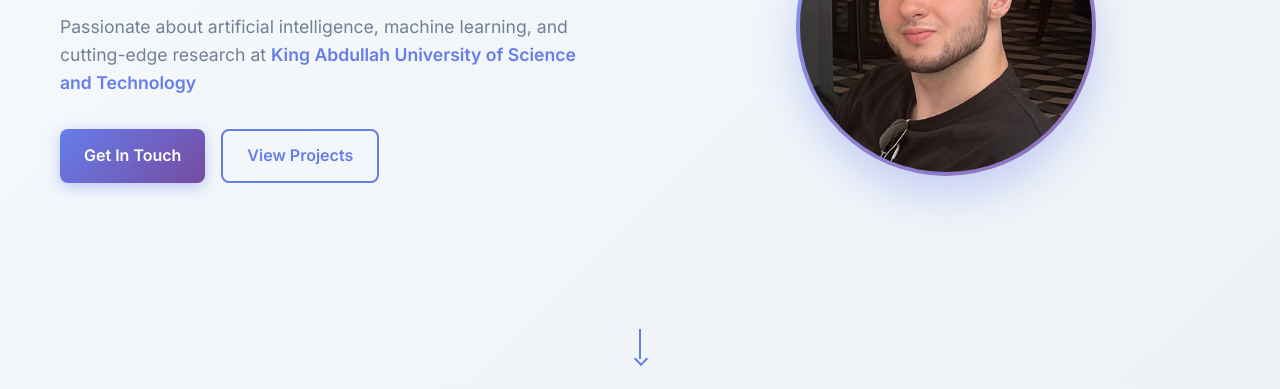
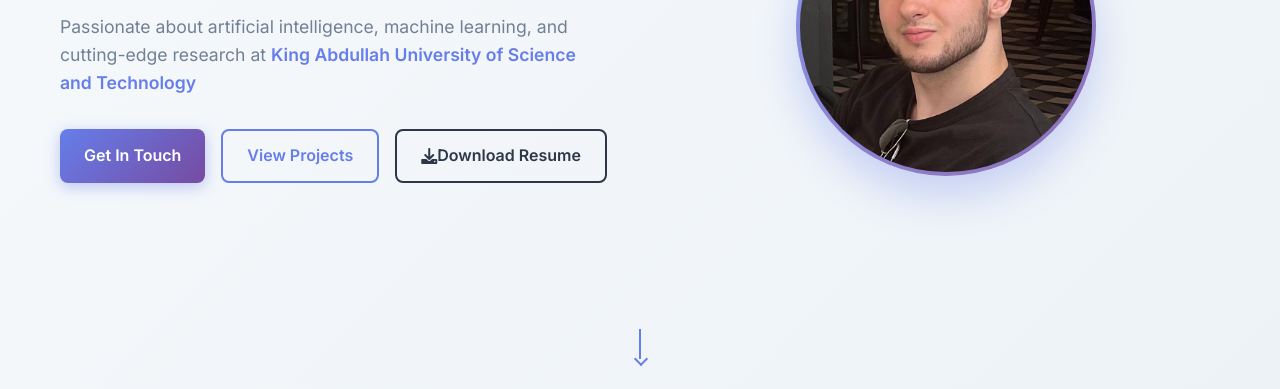
Before and after one commit to nokronim/nokronim.github.io, a plain HTML site: page index.html in a window 1280 px wide. Shown: the part 411-800 px from the top of the page. Drawn offline with Linux system fonts and the light colour scheme.

Commit message:
Add resume download button and PDF to website

```diff
--- a/index.html
+++ b/index.html
@@ -59,6 +59,9 @@
                     <div class="hero-buttons">
                         <a href="#contact" class="btn btn-primary">Get In Touch</a>
                         <a href="#projects" class="btn btn-secondary">View Projects</a>
+                        <a href="Aznaur_Aliev_resume.pdf" class="btn btn-outline" download>
+                            <i class="fas fa-download"></i> Download Resume
+                        </a>
                     </div>
                 </div>
                 <div class="hero-image">
--- a/style.css
+++ b/style.css
@@ -202,6 +202,18 @@ body {
 
 .btn-secondary:hover {
     background: #667eea;
+    color: white;
+    transform: translateY(-2px);
+}
+
+.btn-outline {
+    background: transparent;
+    color: #2d3748;
+    border: 2px solid #2d3748;
+}
+
+.btn-outline:hover {
+    background: #2d3748;
     color: white;
     transform: translateY(-2px);
 }
```
Also changed, not shown: 1 other file.
